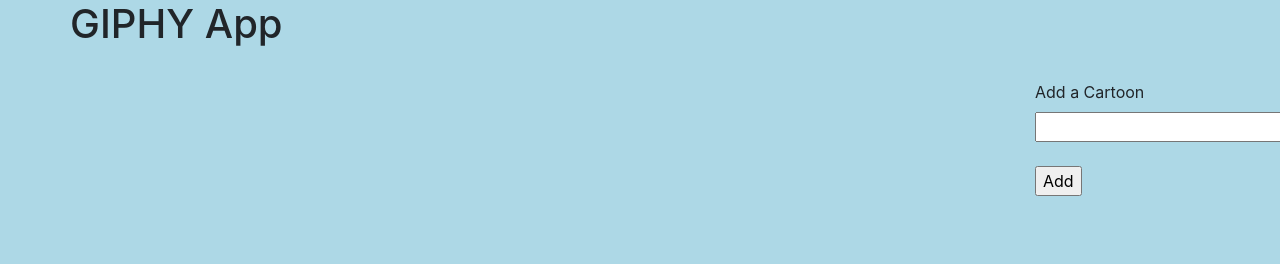
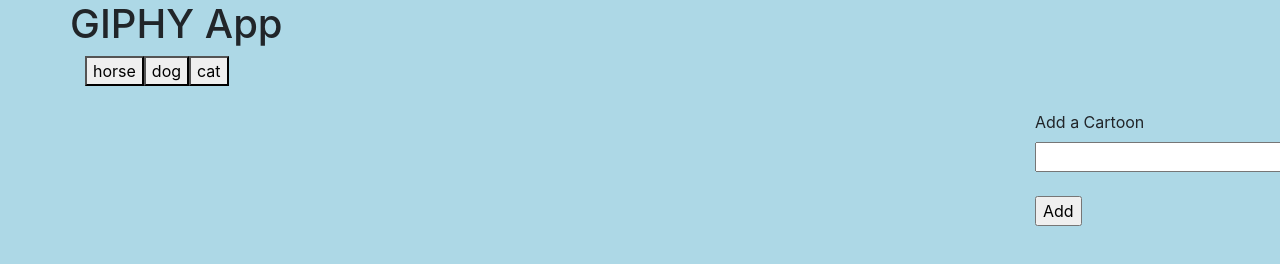
Before and after one commit to sajadgzd/GifTastic, a plain HTML site: page index.html in a window 1280 px wide. Drawn offline with nearby package versions, Linux system fonts and the light colour scheme; no server answers.

Commit message:
adding basics

```diff
--- a/assets/javascript/app.js
+++ b/assets/javascript/app.js
@@ -1,16 +1,31 @@
 $(document).ready(function() {
-
+    var list = ["horse", "dog", "cat"];
     // var key = Wohrfl96PkbUD9MWz44E12WzGd9ODdrD;
     var queryURLbase = "https://api.giphy.com/v1/gifs/search?api_key=Wohrfl96PkbUD9MWz44E12WzGd9ODdrD";
+    displayButtons();
 
-    var queryURL = queryURLbase
+    $("#add-cartoons").on("click", function() {
+        event.preventDefault();
+        var userInput = $("#cartoons-input").val().trim();
+        list.push(userInput);
+        console.log(list);
+        displayButtons();
+    });
 
-    $.ajax({
-        url: queryURL,
-        method: "GET"
-    }).then(function(response) {
-        console.log(response);
-    })
+    function displayButtons() {
+        $(".category").empty();
+        for (let i = 0; i < list.length; i++) {
+            $(".category").append("<button class='buttons' data-name=" + list[i] + ">" + list[i] + "</button>");
+        }
+    }
+    // var queryURL = queryURLbase + "&q=" + userInput;
+
+    // $.ajax({
+    //     url: queryURL,
+    //     method: "GET"
+    // }).then(function(response) {
+    //     console.log(response);
+    // })
 
 
 });
--- a/index.html
+++ b/index.html
@@ -31,7 +31,7 @@
         </div>
     </div>
 
-    <script src="https://code.jquery.com/jquery-3.4.1.min.js" integrity="sha256-CSXorXvZcTkaix6Yvo6HppcZGetbYMGWSFlBw8HfCJo=" crossorigin="anonymous"></script>
+    <script src="https://cdnjs.cloudflare.com/ajax/libs/jquery/3.2.1/jquery.min.js"></script>
     <script type="text/javascript" src="assets/javascript/app.js"></script>
 
 </body>
```
